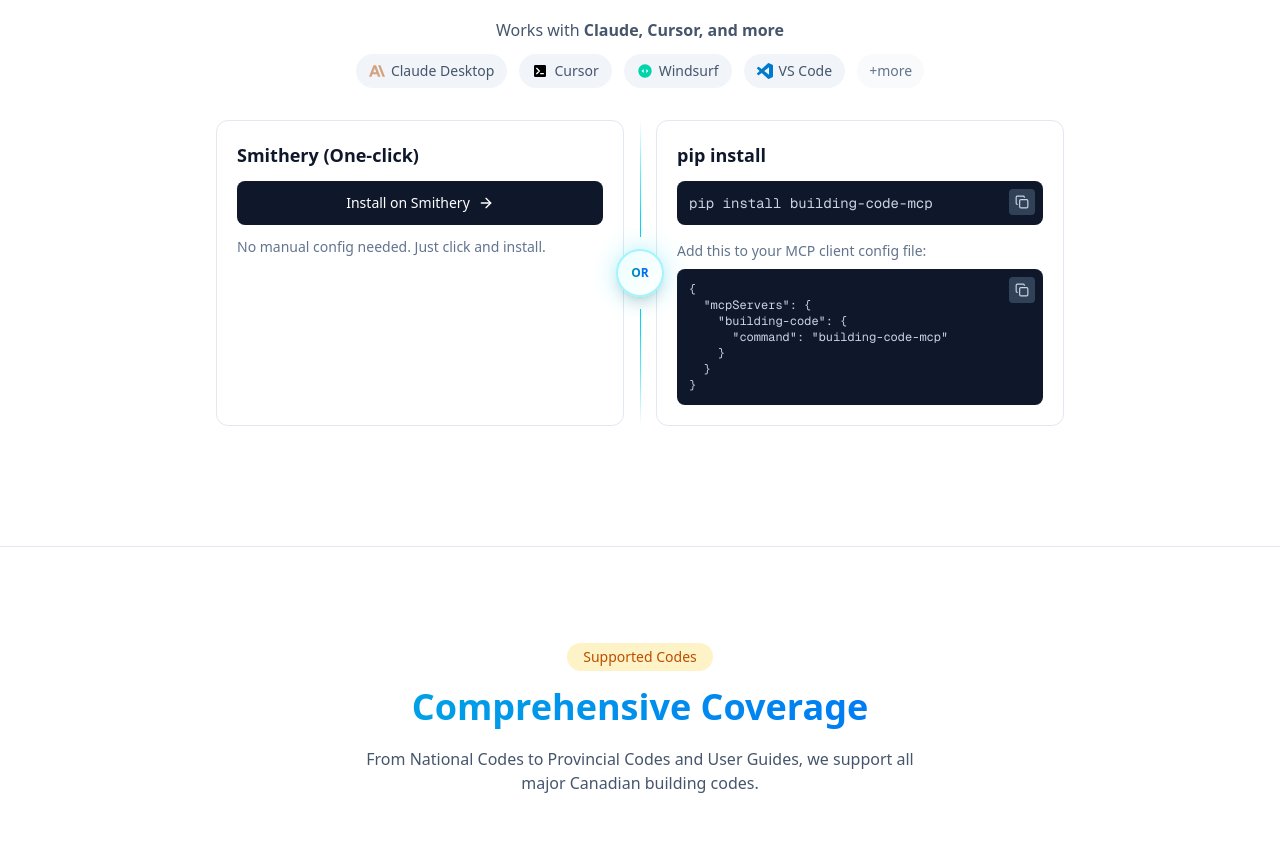
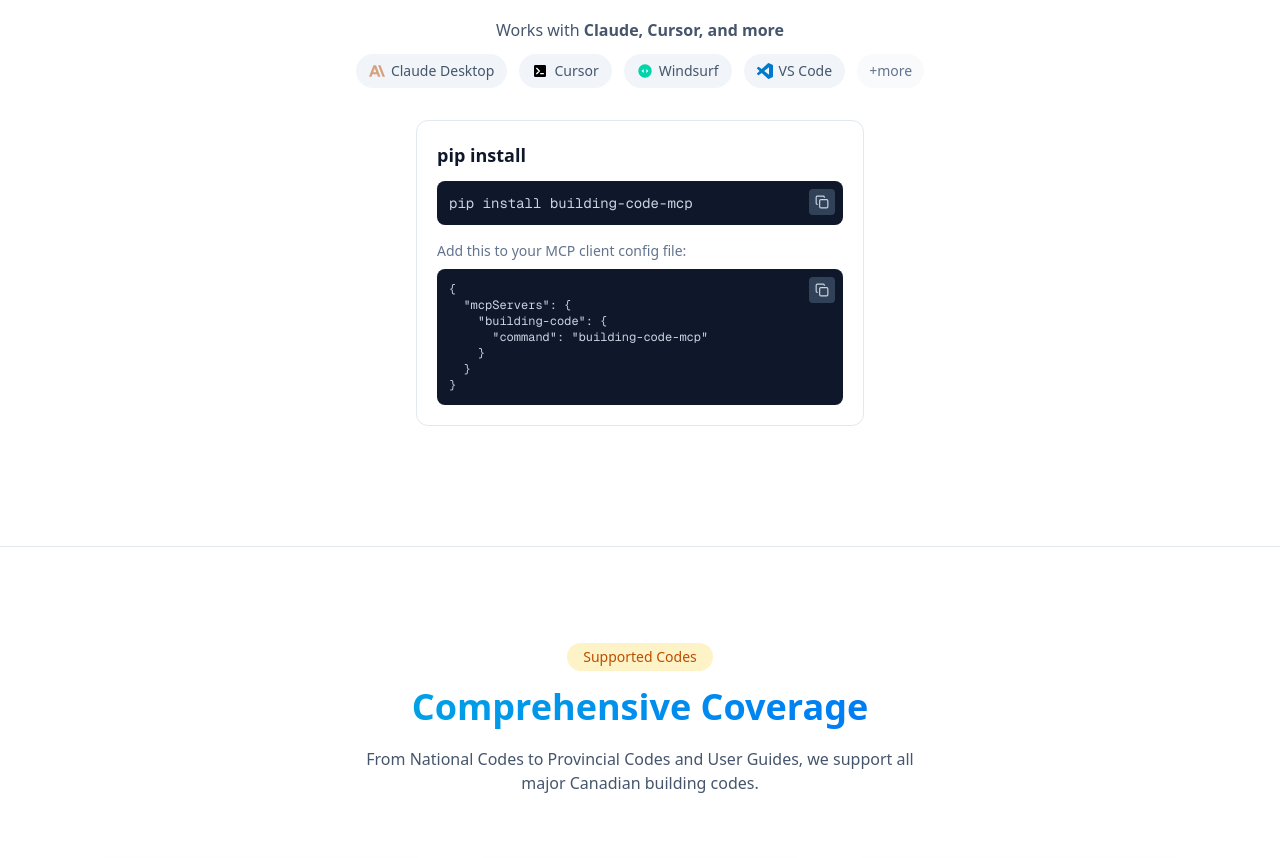
Before and after one commit to DavidCho1999/Canada_building_code_mcp, a Next.js app in the folder website/: page / in a window 1280 px wide. Shown: the part 2853-3711 px from the top of the page. Built offline with nearby package versions, Linux system fonts and the light colour scheme.

Commit message:
refactor: Remove Smithery setup option from website UI
Keep only pip install method in MCP Setup section.
Smithery link remains in +more for discovery.

Co-Authored-By: Claude Opus 4.5 <noreply@anthropic.com>

```diff
--- a/website/src/components/CTA.tsx
+++ b/website/src/components/CTA.tsx
@@ -1,6 +1,6 @@
 'use client';
 
-import { ArrowRight, Copy, Check } from 'lucide-react';
+import { Copy, Check } from 'lucide-react';
 import { useState } from 'react';
 import { SiAnthropic } from 'react-icons/si';
 
@@ -71,48 +71,8 @@ export default function CTA() {
             </div>
           </div>
 
-          {/* Installation Options */}
-          <div className="relative grid md:grid-cols-2 gap-4 md:gap-8 mb-10 text-left">
-            {/* OR divider - Desktop (vertical line with glow) */}
-            <div className="hidden md:flex absolute left-1/2 top-0 bottom-0 -translate-x-1/2 z-10 flex-col items-center justify-center">
-              <div className="flex-1 w-px bg-gradient-to-b from-transparent via-cyan-300 to-cyan-400"></div>
-              <div className="relative my-3">
-                <div className="absolute inset-0 bg-cyan-400/30 rounded-full blur-md"></div>
-                <div className="relative w-12 h-12 bg-gradient-to-br from-cyan-50 to-white border-2 border-cyan-200 rounded-full flex items-center justify-center shadow-lg">
-                  <span className="text-xs font-bold bg-gradient-to-r from-cyan-600 to-blue-600 bg-clip-text text-transparent">OR</span>
-                </div>
-              </div>
-              <div className="flex-1 w-px bg-gradient-to-b from-cyan-400 via-cyan-300 to-transparent"></div>
-            </div>
-
-            {/* Option: Smithery */}
-            <div className="bg-white rounded-xl p-5 border border-slate-200 hover:border-cyan-200 hover:shadow-lg transition-all duration-300">
-              <h3 className="text-lg font-bold text-slate-900 mb-3">Smithery (One-click)</h3>
-              <a
-                href="https://smithery.ai/server/davidcho/ca-building-code-mcp"
-                target="_blank"
-                rel="noopener noreferrer"
-                className="inline-flex items-center gap-2 bg-slate-900 text-white px-4 py-3 rounded-lg text-sm font-medium hover:bg-slate-800 transition-colors w-full justify-center mb-3"
-              >
-                Install on Smithery
-                <ArrowRight className="w-4 h-4" />
-              </a>
-              <p className="text-sm text-slate-500">No manual config needed. Just click and install.</p>
-            </div>
-
-            {/* Mobile OR divider (horizontal line with glow) */}
-            <div className="flex md:hidden items-center justify-center gap-4 py-2">
-              <div className="flex-1 h-px bg-gradient-to-r from-transparent via-cyan-300 to-cyan-400"></div>
-              <div className="relative">
-                <div className="absolute inset-0 bg-cyan-400/30 rounded-full blur-md"></div>
-                <div className="relative w-10 h-10 bg-gradient-to-br from-cyan-50 to-white border-2 border-cyan-200 rounded-full flex items-center justify-center shadow-lg">
-                  <span className="text-xs font-bold bg-gradient-to-r from-cyan-600 to-blue-600 bg-clip-text text-transparent">OR</span>
-                </div>
-              </div>
-              <div className="flex-1 h-px bg-gradient-to-r from-cyan-400 via-cyan-300 to-transparent"></div>
-            </div>
-
-            {/* Option: pip install */}
+          {/* Installation */}
+          <div className="max-w-md mx-auto mb-10 text-left">
             <div className="bg-white rounded-xl p-5 border border-slate-200 hover:border-cyan-200 hover:shadow-lg transition-all duration-300">
               <h3 className="text-lg font-bold text-slate-900 mb-3">pip install</h3>
               <div className="relative mb-4">
```
